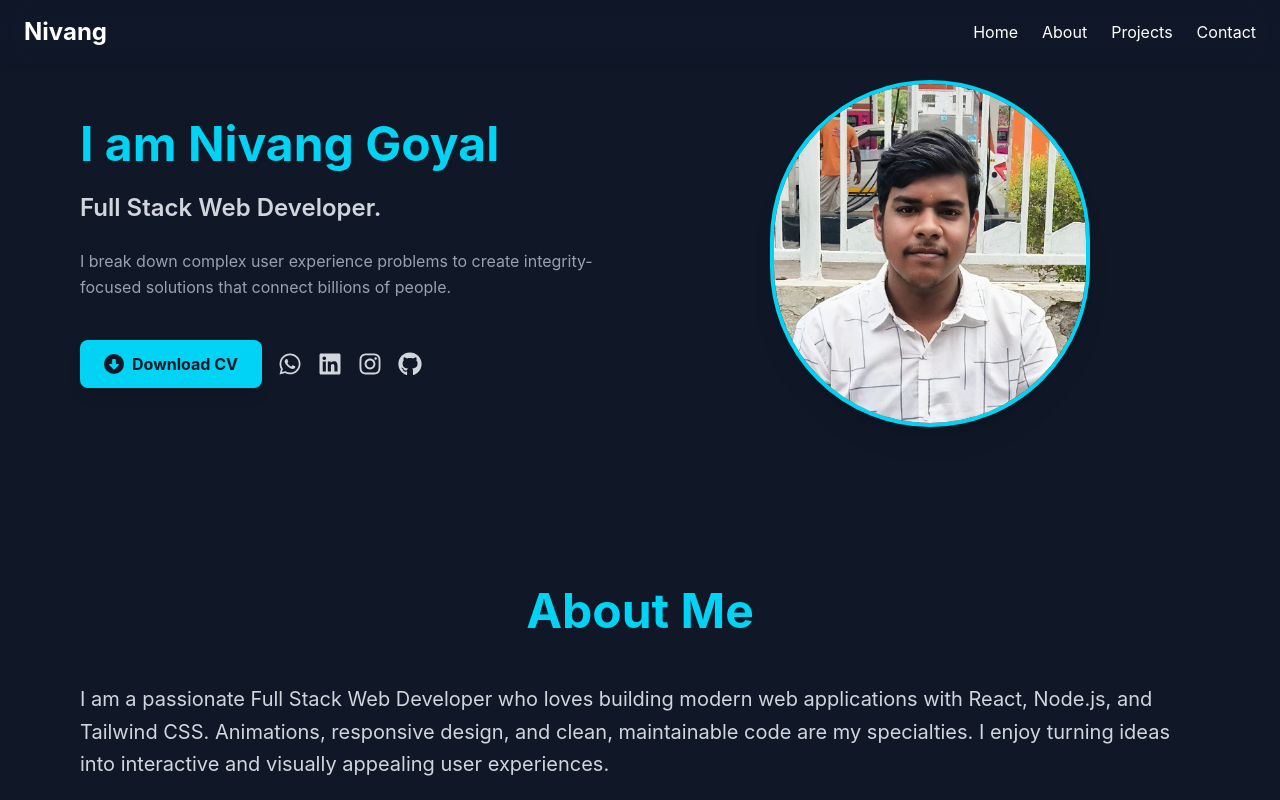
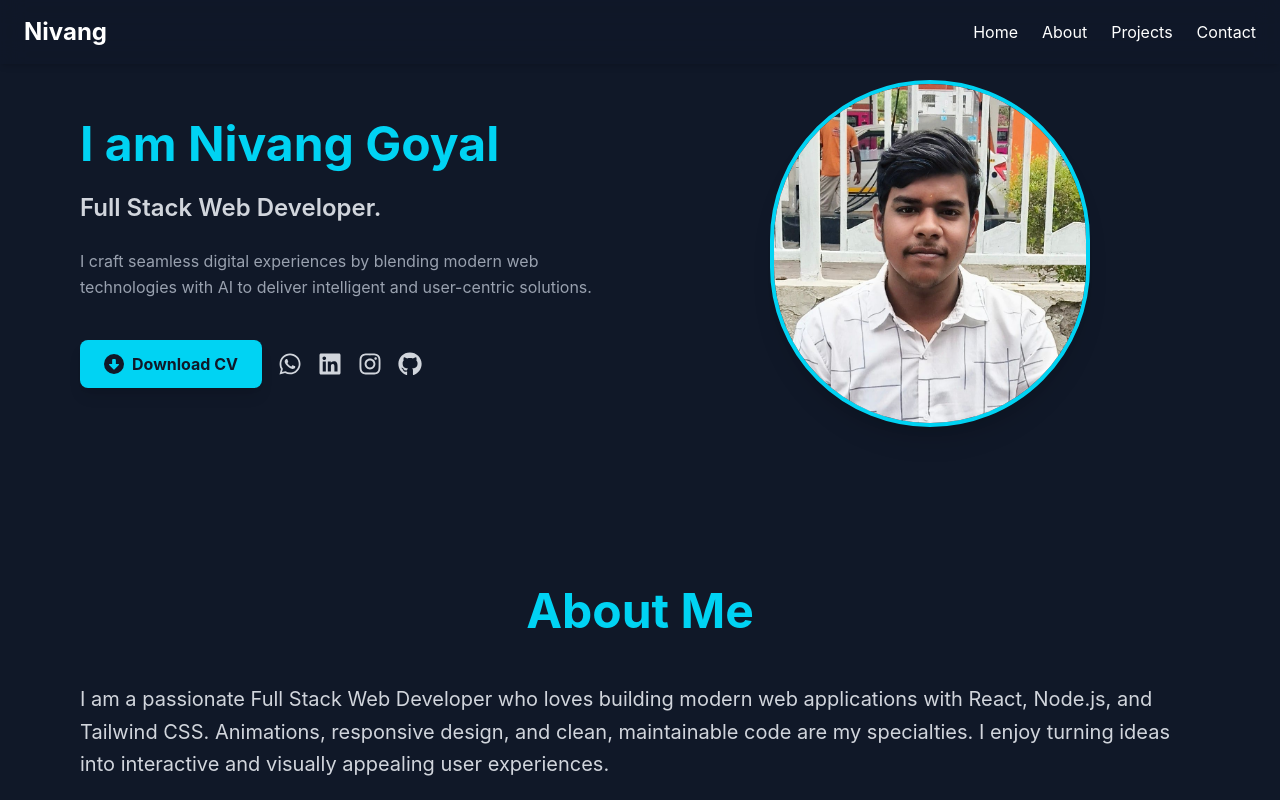
Before and after one commit to Nivang231/Portfolio, a React app: page / in a window 1280 px wide. Shown: the top 800 px of the page. Built offline with nearby package versions, Linux system fonts and the light colour scheme; the HTML template or start-up script is replaced by a standard one.

Commit message:
Updated-Hero.jsx

```diff
--- a/src/components/Hero.jsx
+++ b/src/components/Hero.jsx
@@ -33,7 +33,7 @@ const Hero = () => {
           transition={{ duration: 1, delay: 0.6 }}
           className="text-gray-400 leading-relaxed"
         >
-          I break down complex user experience problems to create integrity-focused solutions that connect billions of people.
+        I craft seamless digital experiences by blending modern web technologies with AI to deliver intelligent and user-centric solutions.
         </motion.p>
 
         {/* Buttons */}
```
